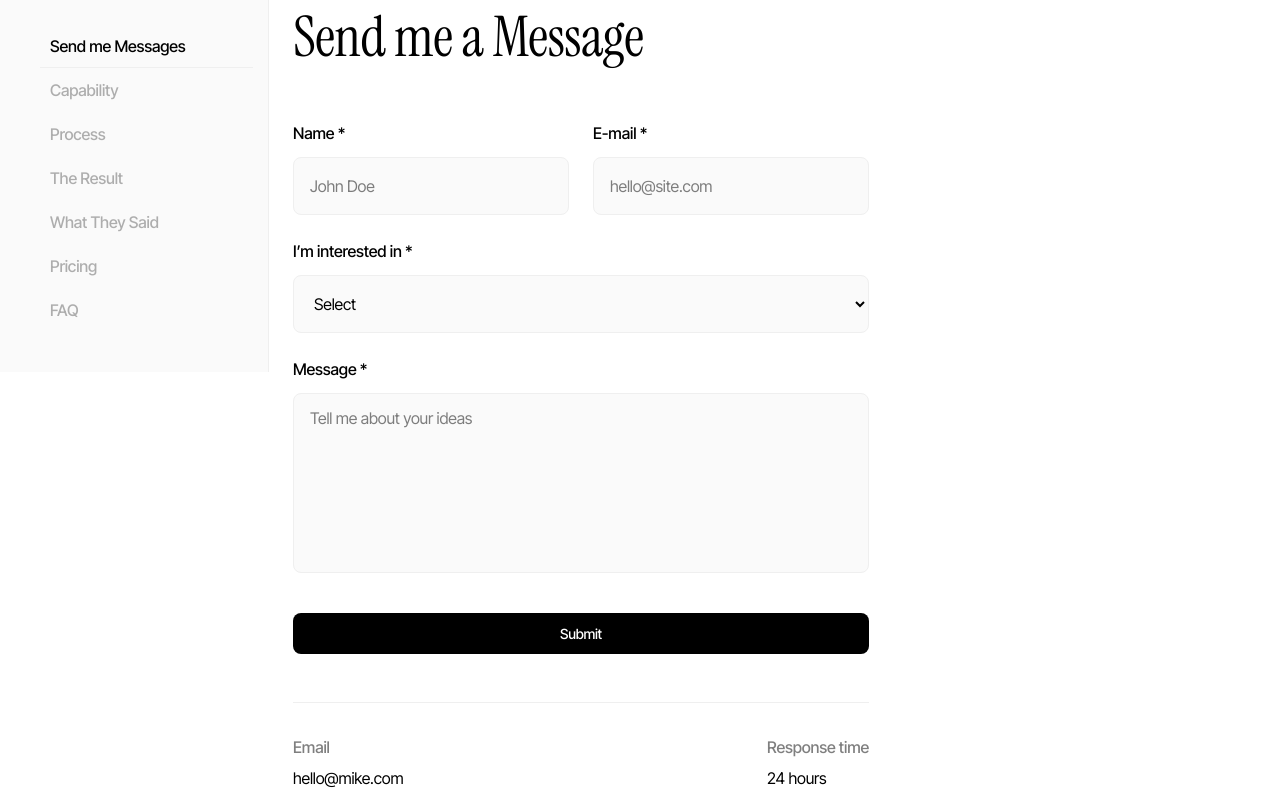
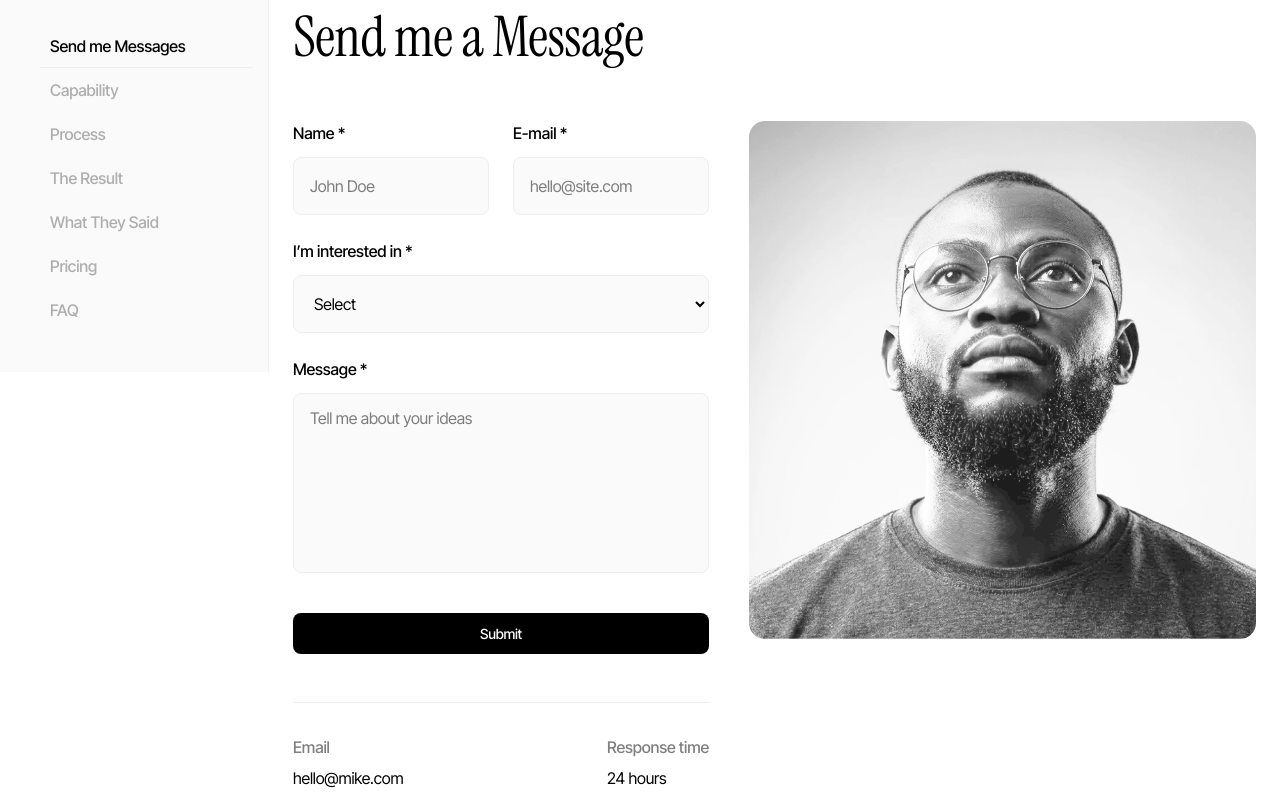
Before and after one commit to ismailquadri/UX_Portfolio, a Next.js app: page /contact in a window 1280 px wide. Shown: the part 420-1220 px from the top of the page. Built offline with nearby package versions, Linux system fonts and the light colour scheme.

Commit message:
fix: add missing portrait photo to Contact page

```diff
--- a/app/contact/page.tsx
+++ b/app/contact/page.tsx
@@ -1,3 +1,4 @@
+import Image from "next/image";
 import Navbar from "@/components/Navbar";
 import PageSidebar from "@/components/PageSidebar";
 import ContactForm from "@/components/ContactForm";
@@ -44,6 +45,8 @@ export default function ContactPage() {
               </h2>
             </div>
 
+            <div className="flex w-full flex-col items-center gap-10 lg:flex-row lg:items-start">
+              <div className="flex w-full flex-1 flex-col items-start gap-12">
                 <ContactForm />
 
                 <div className="flex w-full max-w-[576px] items-center justify-between border-t border-border-subtle pt-8">
@@ -62,6 +65,18 @@ export default function ContactPage() {
                     <p className="font-body text-[16px] leading-[1.4] tracking-[-0.16px] text-ink">
                       24 hours
                     </p>
+                  </div>
+                </div>
+              </div>
+
+              <div className="relative h-[320px] w-full shrink-0 overflow-hidden rounded-2xl sm:h-[420px] lg:h-[518px] lg:w-[507px]">
+                <Image
+                  src="/images/contact-portrait.png"
+                  alt="Portrait of Mike, available for new projects"
+                  fill
+                  sizes="(min-width: 1024px) 507px, 100vw"
+                  className="object-cover"
+                />
               </div>
             </div>
           </div>
```
Also changed, not shown: public/images/contact-portrait.png (added). Lines whose indentation alone changed are shown as unchanged.
